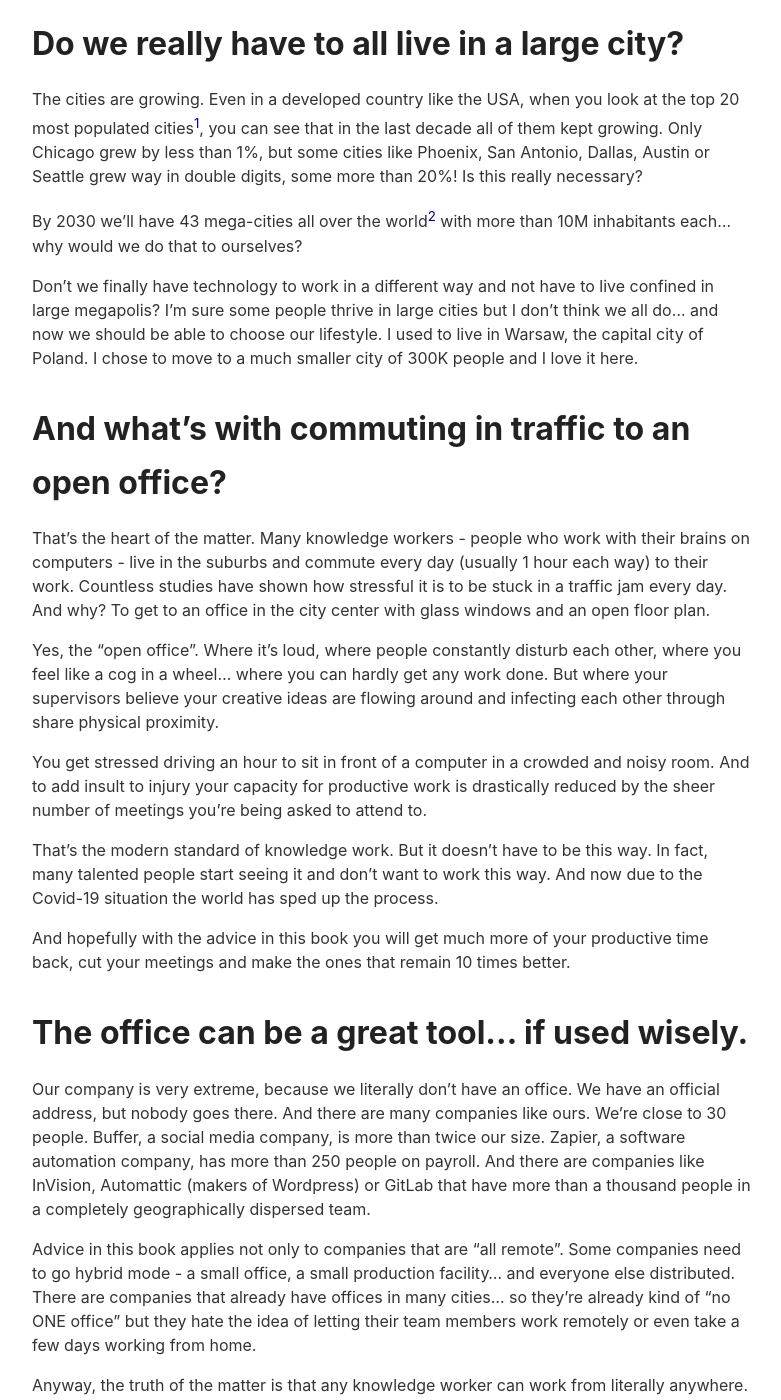
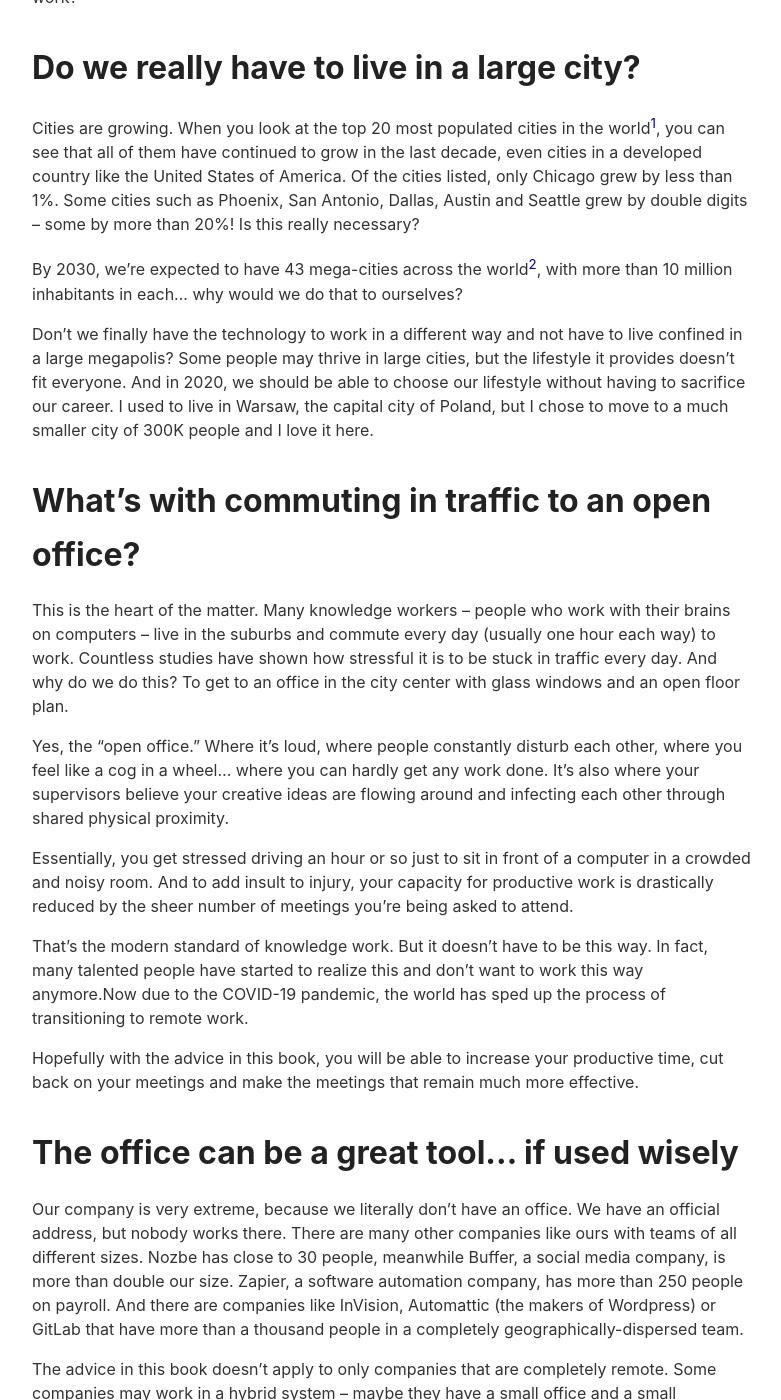
Before and after one commit to Nozbe/NoOffice.org, a Jekyll site: the page built from _book/future.md, in a window 1280 px wide and 1400 px high, scrolled down 840 px. Shown: the whole window, without its empty margins (248-1029 px from the left). Built offline with Jekyll 4.4.1, drawn with Linux system fonts in a browser that asks for light colours; some of the changed text lies outside the part shown.

Commit message:
proofread version of future

```diff
--- a/_book/future.md
+++ b/_book/future.md
@@ -7,109 +7,109 @@ subtitle: "Can - No Office - be the future of work?"
 * TOC
 {:toc}
 
-Now you know my story and how my dream of a "no office" lifestyle became a team that doesn't commute to a central office to get their work done. The only question that remains is about the future - is this just my future or is this the future of work?
+Now you know my story and how my dream of a "No Office" lifestyle became a reality. I am thrilled to have a team that doesn't have to commute to a central office to get their work done. The only question that remains is about the future – is this only my future or is this the future of work?
 
-## Do we really have to all live in a large city?
+## Do we really have to live in a large city?
 
-The cities are growing. Even in a developed country like the USA, when you look at the top 20 most populated cities[^1], you can see that in the last decade all of them kept growing. Only Chicago grew by less than 1%, but some cities like Phoenix, San Antonio, Dallas, Austin or Seattle grew way in double digits, some more than 20%! Is this really necessary?
+Cities are growing. When you look at the top 20 most populated cities in the world[^1], you can see that all of them have continued to grow in the last decade, even cities in a developed country like the United States of America. Of the cities listed, only Chicago grew by less than 1%. Some cities such as Phoenix, San Antonio, Dallas, Austin and Seattle grew by double digits – some by more than 20%! Is this really necessary?
 
-By 2030 we'll have 43 mega-cities all over the world[^2] with more than 10M inhabitants each... why would we do that to ourselves?
+By 2030, we're expected to have 43 mega-cities across the world[^2], with more than 10 million inhabitants in each... why would we do that to ourselves?
 
-Don't we finally have technology to work in a different way and not have to live confined in large megapolis? I'm sure some people thrive in large cities but I don't think we all do... and now we should be able to choose our lifestyle. I used to live in Warsaw, the capital city of Poland. I chose to move to a much smaller city of 300K people and I love it here.
+Don't we finally have the technology to work in a different way and not have to live confined in a large megapolis? Some people may thrive in large cities, but the lifestyle it provides doesn’t fit everyone. And in 2020, we should be able to choose our lifestyle without having to sacrifice our career. I used to live in Warsaw, the capital city of Poland, but I chose to move to a much smaller city of 300K people and I love it here.
 
-## And what's with commuting in traffic to an open office?
+## What's with commuting in traffic to an open office?
 
-That's the heart of the matter. Many knowledge workers - people who work with their brains on computers - live in the suburbs and commute every day (usually 1 hour each way) to their work. Countless studies have shown how stressful it is to be stuck in a traffic jam every day. And why? To get to an office in the city center with glass windows and an open floor plan.
+This is the heart of the matter. Many knowledge workers – people who work with their brains on computers – live in the suburbs and commute every day (usually one hour each way) to work. Countless studies have shown how stressful it is to be stuck in traffic every day. And why do we do this? To get to an office in the city center with glass windows and an open floor plan.
 
-Yes, the "open office". Where it's loud, where people constantly disturb each other, where you feel like a cog in a wheel... where you can hardly get any work done. But where your supervisors believe your creative ideas are flowing around and infecting each other through share physical proximity.
+Yes, the "open office." Where it's loud, where people constantly disturb each other, where you feel like a cog in a wheel… where you can hardly get any work done. It’s also where your supervisors believe your creative ideas are flowing around and infecting each other through shared physical proximity.
 
-You get stressed driving an hour to sit in front of a computer in a crowded and noisy room. And to add insult to injury your capacity for productive work is drastically reduced by the sheer number of meetings you're being asked to attend to.
+Essentially, you get stressed driving an hour or so just to sit in front of a computer in a crowded and noisy room. And to add insult to injury, your capacity for productive work is drastically reduced by the sheer number of meetings you're being asked to attend.
 
-That's the modern standard of knowledge work. But it doesn't have to be this way. In fact, many talented people start seeing it and don't want to work this way. And now due to the Covid-19 situation the world has sped up the process.
+That's the modern standard of knowledge work. But it doesn't have to be this way. In fact, many talented people have started to realize this and don't want to work this way anymore.Now due to the COVID-19 pandemic, the world has sped up the process of transitioning to remote work.
 
-And hopefully with the advice in this book you will get much more of your productive time back, cut your meetings and make the ones that remain 10 times better.
+Hopefully with the advice in this book, you will be able to increase your productive time, cut back on your meetings and make the meetings that remain much more effective.
 
-## The office can be a great tool... if used wisely.
+## The office can be a great tool… if used wisely
 
-Our company is very extreme, because we literally don't have an office. We have an official address, but nobody goes there. And there are many companies like ours. We're close to 30 people. Buffer, a social media company, is more than twice our size. Zapier, a software automation company, has more than 250 people on payroll. And there are companies like InVision, Automattic (makers of Wordpress) or GitLab that have more than a thousand people in a completely geographically dispersed team.
+Our company is very extreme, because we literally don't have an office. We have an official address, but nobody works there. There are many other companies like ours with teams of all different sizes. Nozbe has close to 30 people, meanwhile Buffer, a social media company, is more than double our size. Zapier, a software automation company, has more than 250 people on payroll. And there are companies like InVision, Automattic (the makers of Wordpress) or GitLab that have more than a thousand people in a completely geographically-dispersed team.
 
-Advice in this book applies not only to companies that are "all remote". Some companies need to go hybrid mode - a small office, a small production facility... and everyone else distributed. There are companies that already have offices in many cities… so they're already kind of "no ONE office" but they hate the idea of letting their team members work remotely or even take a few days working from home.
+The advice in this book doesn’t apply to only companies that are completely remote. Some companies may work in a hybrid system – maybe they have a small office and a small production facility, while the rest of their staff is distributed. There are some companies that already have offices in many cities, so they're already kind of a "No ONE Office" business, but they hate the idea of letting their team members work remotely or even take a few days to work from home.
 
-Anyway, the truth of the matter is that any knowledge worker can work from literally anywhere. If you work with your brain, it really shouldn't matter where its geo coordinates are. There is no office - there is only work.
+The truth of the matter is that any knowledge worker can work from literally anywhere. If you work with your brain, it really shouldn't matter where its geographical coordinates are. There is no office – there is only work.
 
-## There is no spoon.
+## There is no spoon
 
-I’m a big fan of the movie Matrix. It has quite a few memorable scenes. One of the best ones is when a boy is bending the spoon.
+I’m a big fan of the movie The Matrix. It has quite a few memorable scenes, but one of my favourites is when the little boy is bending the spoon.
 
-In that scene the boy is telling Neo, the main character, that bending a spoon is impossible but as they are in the Matrix, the truth is that there really is no spoon, and the only thing they can bend is themselves… not the spoon.
+In this scene, a young boy is telling Neo, the main character, that bending a spoon is impossible, but as they are in the Matrix, the truth is that there really is no spoon, and the only thing they can bend is themselves… not the spoon.
 
-It’s so funny to me that the modern pre-requisite of getting job done is the office. It’s like there is an equation between the two: work = office!
+I find it comical that the modern expectation to completing your work is being in an office. It’s like people think there is an equation between the two: work = office!
 
-When you need to get your work done, you don't have to do it because of the office. The office is optional. The office can be bent. Because what really matters is this:
+In truth, when you need to get your work done, you don't have to do it because of the office; the office is optional. The office can be bent. Because what really matters is this:
 
 > There is no office. There is only work that needs to be done.
 
 ## Is an office indispensable?
 
-Later in this book, we'll explore all the valid reasons why people might believe an office to be an essential part of their work and how a "no office" company solves these needs, like:
+Later in this book, we'll explore all the valid reasons why people might believe an office to be an essential part of their work and how a "No Office" company solves these needs, such as:
 
-- a requirement for the business to exist and show off address,
-- a proof to their clients that the business is real,
-- a place for their team members to do their best work,
-- a way for them to collaborate and be creative,
-- a means to have great and productive meetings,
-- a venue for meeting with clients,
-- a measure to compare against the competition.
+- A requirement for the business to exist and have a physical address.
+- Proof to their clients that the business is real.
+- A place for their team members to do their best work.
+- A way for them to collaborate and be creative.
+- A means to have great and productive meetings.
+- A venue for meeting with clients.
+- A measure to compare against the competition.
 
 These are all valid concerns and needs.
 
-So please keep an open mind and we'll deal with all of them throughout this book, because even though something used to be done one way, doesn't mean it cannot be done differently and with better results.
+Please keep an open mind. We'll deal with all of them throughout this book, because even though something used to be done one way, doesn't mean it cannot be done differently – and with better results.
 
-## It's not all cupcakes and rainbows, though…
+## It's not all cupcakes and rainbows, however…
 
-Yes, running a modern "no office" company has its own set of challenges. There are many questions and issues.
+Yes, running a modern "No Office" company has its own set of challenges. There are many questions and issues.
 
-- How to set up your home office?
-- How to communicate internally?
-- How to get stuff done together?
-- How to run meetings, projects and work effectively?
-- How to re-connect and take care of good team spirits?
+- How do you set up your home office?
+- How do you communicate internally?
+- How do you get stuff done together?
+- How do you run meetings, finish projects and work effectively?
+- How do you reconnect and maintain team spirit?
 
 And many many more.
 
-This book is trying to answer most of these questions, written from a perspective of a small, all-remote, global company that's been around for more a decade. With additional examples from other "no office" businesses.
+In this book, I aim to answer most of these questions, written from the perspective of a small, remote, global company that's been around for more than a decade, and supplemented with examples from other "No Office" businesses.
 
-Yet we don't have all the answers and we do many things differently with a common goal of creating a great work environment and a thriving business.
+We don't have all the answers, and other “No Office” businesses may do things differently, but we all have a common goal of creating a great work environment and a thriving business.
 
-On one hand the recent pandemic of COVID-19 sped up the work on this book, but on the other I believe we've learned enough for it to be useful to many businesses which are accustomed to a more traditional way of doing things.
+While the recent pandemic of COVID-19 may have sped up the work on this book, I believe I've learned enough for it to be useful to many businesses that are accustomed to working in a more traditional manner.
 
 ## A modern book for modern times
 
-The book is open-sourced - I'm writing it openly for everyone to read and suggest improvements and amendments. I'm learning as I go, so many things in this book might change and get revised. It's a process.
+This book is open-sourced – I'm writing it openly for everyone to read and to suggest improvements and amendments. I'm learning as I go, so many things in this book might change and undergo revision. It's an ongoing process.
 
 Just like software, this book will never be finished.
 
-> "No Office" is a modern way of running a business so it deserves a modern way of writing a book.
+> "No Office" is a modern way of running a business, so it deserves a modern way of writing a book
 
-In Nozbe, with our latest software product of Nozbe Teams, we've introduced a weekly release schedule. Every week we keep shipping a new version of our software. When a bug is fixed, a feature is introduced, a text copy is improved, it gets shipped to the customers next Monday. We love this quick and iterative release cycle.
+In Nozbe, with our latest software product of Nozbe Teams, we've introduced a weekly release schedule. Every week, we ship a new version of our software. When a bug is fixed, a feature is introduced, or a text copy is improved, it gets shipped to the customers next Monday. We love this quick and iterative release cycle.
 
-Once this book is finished, I'll try to introduce a monthly release cycle to produce a new PDF and eBook format. And a quarterly revision of the paperback. And you'll also be able to track all the changes on Github in real time. This way this book will be like a great software product - evergreen and always up to speed of the modern business.
+Once this book is finished, I'll try to introduce a monthly release cycle to produce a new PDF and eBook format, plus a quarterly revision of the paperback. You'll also be able to track all changes on Github in real time. This book will be like a great software product – evergreen and always up to speed of the modern business.
 
 ## Who is this book for?
 
-This book is for you if you've come this far. :-)
+This book is for you, if you've come this far!
 
-As the founder of a "no office" company and as an active part of the team who still works day in and day out and contributes to what we're doing, I'm addressing this book to both sides of the table:
+As the founder of a "No Office" company and as an active part of the team working on daily operations, I'm addressing this book to both sides of the table:
 
-- **All business owners and managers** who are open to not only embrace remote work but also modern techniques of effective working and team productivity.
-- **Employees and team members** who are experimenting with remote work or want to try it themselves and convince their employer to keep an open mind about it.
-- **Everyone on your team** who just feels there's a better way to work but can't quite put their finger on it.
+- **To all business owners and managers** who are open to embracing not only remote work but also modern techniques of effective work and team productivity.
+- **To employees and team members** who are experimenting with remote work or want to try it themselves and convince their employer to keep an open mind about it.
+- **To everyone on your team** who feels there's a better way to work but can't quite put their finger on it.
 
-I hope the next chapters will inspire you to try new way of doing things and find your solution that takes your team to a whole new level.
+I hope the next few chapters will inspire you to try a new way of doing things and to find a solution that takes your team to a whole new level.
 
-## One thing: an office is just a tool!
+## The one thing: an office is just a tool!
 
-Remember that office is not a requirement for work, it's just a tool that you can bend any way you want, because what’s really required is the work that needs to get done.
+Remember that an office is not a requirement for work; it's just a tool that you can bend any way you want – because the only requirement is the work that needs to get done.
 
 [^1]: [Top 20 most populated cities in the USA on Wikipedia](https://en.wikipedia.org/wiki/List_of_United_States_cities_by_population)
 [^2]: [68% of the world population projected to live in urban areas by 2050, says UN](https://www.un.org/development/desa/en/news/population/2018-revision-of-world-urbanization-prospects.html)
```
